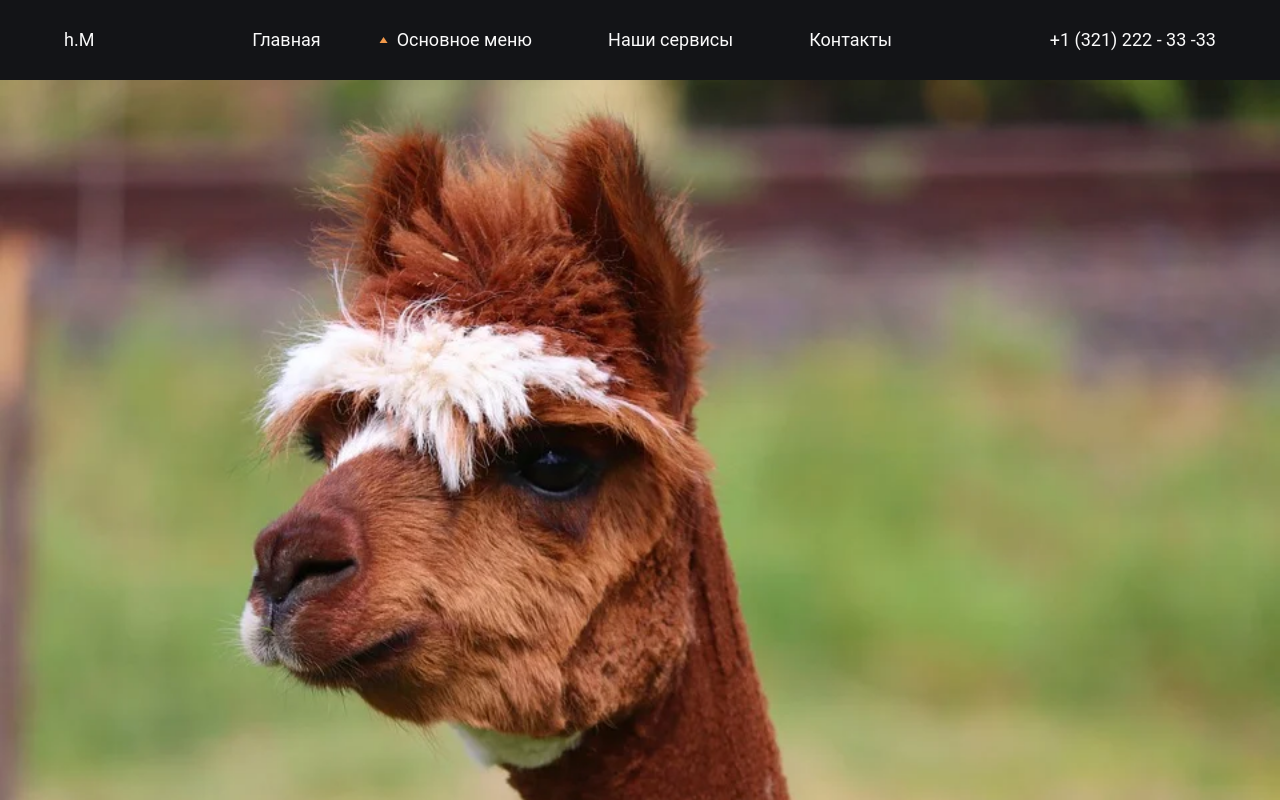
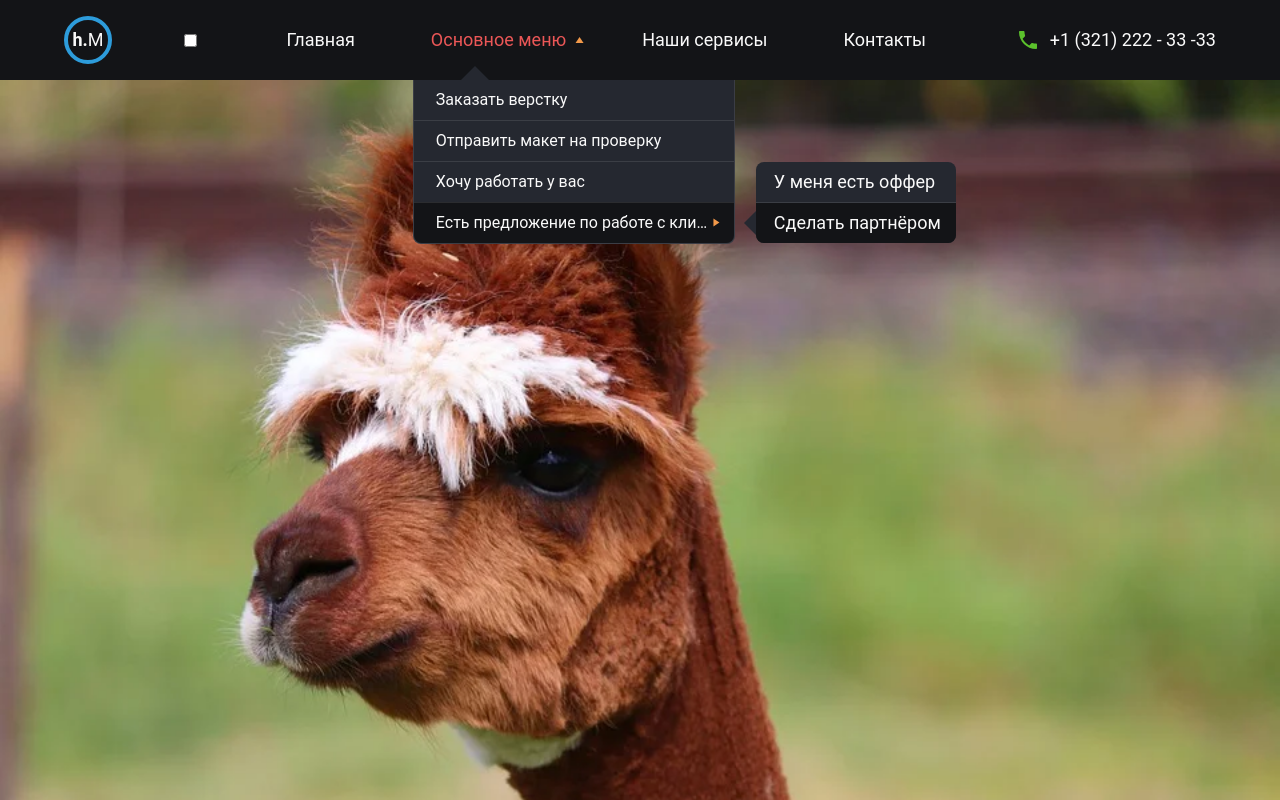
Before and after one commit to mav-design/alpaka-test, a website: page pages/index/index.html in a window 1280 px wide. Drawn offline with Linux system fonts and the light colour scheme.

Commit message:
fifnish Desctop

```diff
--- a/pages/index/index.html
+++ b/pages/index/index.html
@@ -1,5 +1,6 @@
 <!DOCTYPE html>
 <html lang="ru">
+
 <head>
   <meta charset="UTF-8" />
   <meta name="viewport" content="width=device-width, initial-scale=1.0" />
@@ -7,67 +8,43 @@
   <link rel="stylesheet" href="style.css" />
   <script src="script.js"></script>
 </head>
+
 <body>
   <header class="header">
-      <p class="logo">h.M</p>
 
+    <div class="logo">h.M</div>
+    <input type="checkbox" name="burger" id="burger" class="burger_checkbox">
     <nav class="navigation">
       <ul class="anckors-list">
         <li><a href="#" class="anckors-list__anckor">Главная</a></li>
         <li>
-            <a class="anckors-list__anckor">Основное меню</a>
-            <svg
-              class="anckors-list__triangle--up"
-              xmlns="http://www.w3.org/2000/svg"
-              width="9"
-              height="6"
-              viewBox="0 0 9 6"
-              fill="none"
-            >
+          <a class="anckors-list__anckor--hover">Основное меню</a>
+          <svg class="anckors-list__triangle--up" xmlns="http://www.w3.org/2000/svg" width="9" height="6"
+            viewBox="0 0 9 6" fill="none">
             <path d="M4.5359 0L8.5359 6H0.535904L4.5359 0Z" fill="#F2994A" />
           </svg>
           <ul class="down-extended-list">
             <li>
-                <a href="#" class="down-extended-list__anckor"
-                  >Заказать верстку</a
-                >
+              <a href="#" class="down-extended-list__anckor">Заказать верстку</a>
             </li>
             <li>
-                <a href="#" class="down-extended-list__anckor"
-                  >Отправить макет на проверку</a
-                >
+              <a href="#" class="down-extended-list__anckor">Отправить макет на проверку</a>
             </li>
             <li>
-                <a href="#" class="down-extended-list__anckor"
-                  >Хочу работать у вас</a
-                >
+              <a href="#" class="down-extended-list__anckor">Хочу работать у вас</a>
             </li>
             <li>
-                <a href="#" class="down-extended-list__anckor"
-                  >Есть предложение по работе с клиентами</a
-                ><svg
-                  class="down-extended-list__triangle--rigth"
-                  xmlns="http://www.w3.org/2000/svg"
-                  width="7"
-                  height="9"
-                  viewBox="0 0 7 9"
-                  fill="none"
-                >
-                  <path
-                    d="M6.45999 4.53589L0.459991 8.53589L0.459991 0.535888L6.45999 4.53589Z"
-                    fill="#F2994A"
-                  />
+              <a href="#" class="down-extended-list__anckor--hover">Есть предложение по работе с клиентами</a><svg
+                class="down-extended-list__triangle--rigth" xmlns="http://www.w3.org/2000/svg" width="7" height="9"
+                viewBox="0 0 7 9" fill="none">
+                <path d="M6.45999 4.53589L0.459991 8.53589L0.459991 0.535888L6.45999 4.53589Z" fill="#F2994A" />
               </svg>
               <ul class="rigth-extended-list">
                 <li>
-                    <a href="#" class="rigth-extended-list__anckor"
-                      >У меня есть оффер</a
-                    >
+                  <a href="#" class="rigth-extended-list__anckor">У меня есть оффер</a>
                 </li>
                 <li>
-                    <a href="#" class="rigth-extended-list__anckor"
-                      >Сделать партнёром</a
-                    >
+                  <a href="#" class="rigth-extended-list__anckor--hover">Сделать партнёром</a>
                 </li>
               </ul>
             </li>
@@ -77,18 +54,20 @@
         <li><a href="#" class="anckors-list__anckor">Контакты</a></li>
       </ul>
     </nav>
-      <a href="tel:+13212223333">+1 (321) 222 - 33 -33</a>
-      <svg
-        class="burger"
-        width="22"
-        height="14"
-        viewBox="0 0 22 14"
-        fill="none"
-        xmlns="http://www.w3.org/2000/svg"
-      >
+    <a href="tel:+13212223333" class="phone-number"><svg xmlns="http://www.w3.org/2000/svg" width="24" height="24"
+        viewBox="0 0 24 24" fill="none" class="phone-number__icon">
+        <path
+          d="M6.62 10.79C8.06 13.62 10.38 15.93 13.21 17.38L15.41 15.18C15.68 14.91 16.08 14.821 16.43 14.94C17.55 15.311 18.76 15.51 20 15.51C20.55 15.51 21 15.96 21 16.51V20C21 20.55 20.55 21 20 21C10.61 21 3 13.391 3 4C3 3.45 3.45 3 4 3H7.5C8.05 3 8.5 3.45 8.5 4C8.5 5.25 8.7 6.45 9.07 7.57C9.18 7.92 9.1 8.31 8.82 8.59L6.62 10.79Z"
+          fill="#5BC12C" />
+      </svg><span class="phone-number__number">+1 (321) 222 - 33 -33</span></a>
+
+    <label for="burger" class="burger"><svg class="burger__icon" width="22" height="14" viewBox="0 0 22 14" fill="none"
+        xmlns="http://www.w3.org/2000/svg">
         <path d="M0 1H22M0 7H22M0 13H22" stroke="#F2994A" stroke-width="2" />
-      </svg>
+      </svg></label>
+
   </header>
   <main class="main"></main>
 </body>
+
 </html>
--- a/pages/index/style.css
+++ b/pages/index/style.css
@@ -1,35 +1,44 @@
-*{
+* {
   margin: 0;
   padding: 0;
   box-sizing: border-box;
 }
 
-body{
-    color: #FAFAFA;
+body {
+  color: #fafafa;
   font-family: Roboto;
   font-size: 18px;
   font-style: normal;
   font-weight: 400;
   line-height: 24px;
-    background-color:
-    #131417;
-
+  background-color: #131417;
 }
-a{
+a {
   text-decoration: none;
-    color: #FAFAFA;
+  color: #fafafa;
   display: block;
 }
-li::marker{content: '';}
-li{
-    position: relative;
+li::marker {
+  content: '';
 }
 
-@media (min-width : 769px) {
-    .burger{
-    display: none;
+@keyframes rotate180 {
+  from {
+    transform: rotate(180deg);
   }
-   .header{
+  to {
+    transform: rotate(0deg);
+  }
+}
+@keyframes rotateRight90 {
+  from {
+    transform: rotate(90deg);
+  }
+  to {
+    transform: rotate(0deg);
+  }
+}
+.header {
   padding: 0 22px;
   margin: 0px auto;
   max-width: 1196px;
@@ -39,58 +48,120 @@ li{
   align-items: center;
   justify-content: space-between;
 }
+/* логотип */
+.logo {
+  min-width: 48px;
+  min-height: 48px;
+
+  border: 4px solid #2d9cdb;
+  border-radius: 50%;
+  text-align: center;
+  line-height: 40px;
+}
+.logo::first-letter {
+  font-weight: 600;
+}
+
+.phone-number {
+  display: flex;
+  flex-direction: row;
+  gap: 10px;
+}
+.main {
+  width: 100%;
+  height: calc(100vh - 80px);
+  background: top/cover url('../../shared/assets/aplaca-bg.png');
+}
+@media (min-width: 769px) {
+  .anckors-list__triangle--up {
+    transform: rotate(180deg);
+    position: absolute;
+    top: 17px;
+    right: 0;
+  }
+  .down-extended-list__triangle--rigth {
+    transform: rotate(90deg);
+    position: absolute;
+    top: 16px;
+    right: 14px;
+  }
+  li {
+    position: relative;
+  }
+  li:last-child > a {
+    border-radius: 0 0 8px 8px;
+  }
+  .down-extended-list > li:first-child:before {
+    content: '';
+    position: absolute;
+    left: 47px;
+    top: -28px;
+    border: 14px solid transparent;
+    border-bottom: 14px solid #252830;
+  }
+  .rigth-extended-list > li:first-child::before {
+    content: '';
+    position: absolute;
+    left: -24px;
+    bottom: -32px;
+    border: 12px solid transparent;
+    border-right: 12px solid #252830;
+  }
+  .burger {
+    display: none;
+  }
   /* список превого уровня */
-   .anckors-list{
+  .anckors-list {
     position: relative;
     display: flex;
     flex-direction: row;
     gap: 40px;
   }
-   .anckors-list__anckor{
+
+  .anckors-list__anckor,
+  .anckors-list__anckor--hover {
     padding: 8px 18px;
   }
-   .anckors-list__triangle--up{
-    position: absolute;
-    top: 17px;
-    left: 0;
+  .anckors-list__anckor--hover {
+    color: #eb5757;
   }
 
+  .down-extended-list__anckor--hover {
+    background-color: #131417;
+  }
   /* список второго уровня */
 
-   .down-extended-list{
+  .down-extended-list {
     display: none;
-    position: absolute;
     top: 60px;
-    /* display: flex; */
     flex-direction: column;
     background-color: #252830;
-    border: 1px solid rgba(255, 255, 255, 0.10);
+    border: 1px solid rgba(255, 255, 255, 0.1);
     border-top: none;
+    position: absolute;
     border-bottom-left-radius: 8px;
     border-bottom-right-radius: 8px;
   }
   /* элементы списка второго уровня */
-    li:first-child > .down-extended-list__anckor{
+  li:first-child > .down-extended-list__anckor {
     border: none;
   }
-    .down-extended-list>li:first-child:before{
-    content: '';
-    position: absolute;
-    left: 47px; top: -28px;
-    border: 14px solid transparent;
-    border-bottom: 14px solid   #252830;
-        }
-    .down-extended-list__anckor{
+
+  .down-extended-list__anckor,
+  .down-extended-list__anckor--hover {
+    font-size: 16px;
     width: 320px;
     padding: 8px 22px;
     white-space: nowrap;
     overflow: hidden;
     text-overflow: ellipsis;
-    border-top:1px solid rgba(255, 255, 255, 0.10);
+    border-top: 1px solid rgba(255, 255, 255, 0.1);
   }
-
+  .down-extended-list__anckor--hover {
+    background-color: #131417;
+  }
   /* список третьего уровня */
-   .rigth-extended-list{
+  .rigth-extended-list {
     display: none;
     flex-direction: column;
     position: absolute;
@@ -103,38 +174,89 @@ li{
     white-space: nowrap;
     text-overflow: ellipsis;
   }
-   .rigth-extended-list__anckor{
+  .rigth-extended-list__anckor,
+  .rigth-extended-list__anckor--hover {
     padding: 8px 18px;
   }
-   li:first-child>.rigth-extended-list__anckor{
-    border-bottom:1px solid rgba(255, 255, 255, 0.10);
+  .rigth-extended-list__anckor--hover {
+    background-color: #131417;
   }
-    .rigth-extended-list>li:first-child::before{
-        content: '';
-        position: absolute;
-        left: -24px; bottom: -32px;
-        border: 12px solid transparent;
-        border-right: 12px solid   #252830;
+  li:first-child > .rigth-extended-list__anckor {
+    border-bottom: 1px solid rgba(255, 255, 255, 0.1);
   }
-    .down-extended-list__triangle--rigth{
-        position: absolute;
-        top: 16px;
-        right: 14px;
-    }
-   .main{
-    width: 100%;
-    height: calc(100vh - 80px);
-    background: top/cover url('../../shared/assets/aplaca-bg.png');
-   }
+
   /* animation */
-   .anckors-list__anckor:hover{
-    ~.down-extended-list{
+  .anckors-list__anckor--hover {
+    ~ .down-extended-list {
       display: flex;
     }
+    ~ .anckors-list__triangle--up {
+      animation: rotate180 1s forwards;
     }
-   .down-extended-list__anckor:hover{
-    ~.rigth-extended-list{
+  }
+  .down-extended-list__anckor--hover {
+    ~ .rigth-extended-list {
       display: flex;
+    }
+    ~ .down-extended-list__triangle--rigth {
+      animation: rotateRight90 1s forwards;
     }
   }
 }
+
+@media (width>= 376px) and (width<= 769px) {
+  .header {
+    padding: 0 22px;
+    margin: 0;
+    max-width: 769px;
+    width: 100vw;
+    height: 80px;
+    display: flex;
+    flex-direction: row;
+    align-items: center;
+    justify-content: space-between;
+  }
+  .navigation {
+    display: none;
+    position: absolute;
+    transform: translate(50%, 0);
+    right: 0;
+    top: 80px;
+  }
+  .anckors-list {
+    position: relative;
+  }
+  .burger {
+    cursor: pointer;
+  }
+  .burger_checkbox {
+    display: none;
+  }
+  .anckors-list {
+    height: fit-content;
+  }
+  .anckors-list__triangle--up {
+    display: none;
+  }
+  .down-extended-list__triangle--rigth {
+    display: none;
+  }
+
+  .anckors-list__anckor,
+  .anckors-list__anckor--hover {
+    font-size: 18px;
+    padding: 20px 205px 20px 20px;
+  }
+  .down-extended-list__anckor,
+  .down-extended-list__anckor--hover,
+  .rigth-extended-list__anckor,
+  .rigth-extended-list__anckor--hover {
+    font-size: 16px;
+
+    padding: 20px 205px 20px 20px;
+  }
+
+  .burger_checkbox:checked ~ .navigation {
+    display: block;
+  }
+}
```
Also changed, not shown: 1 other file. Lines whose indentation alone changed are shown as unchanged.
